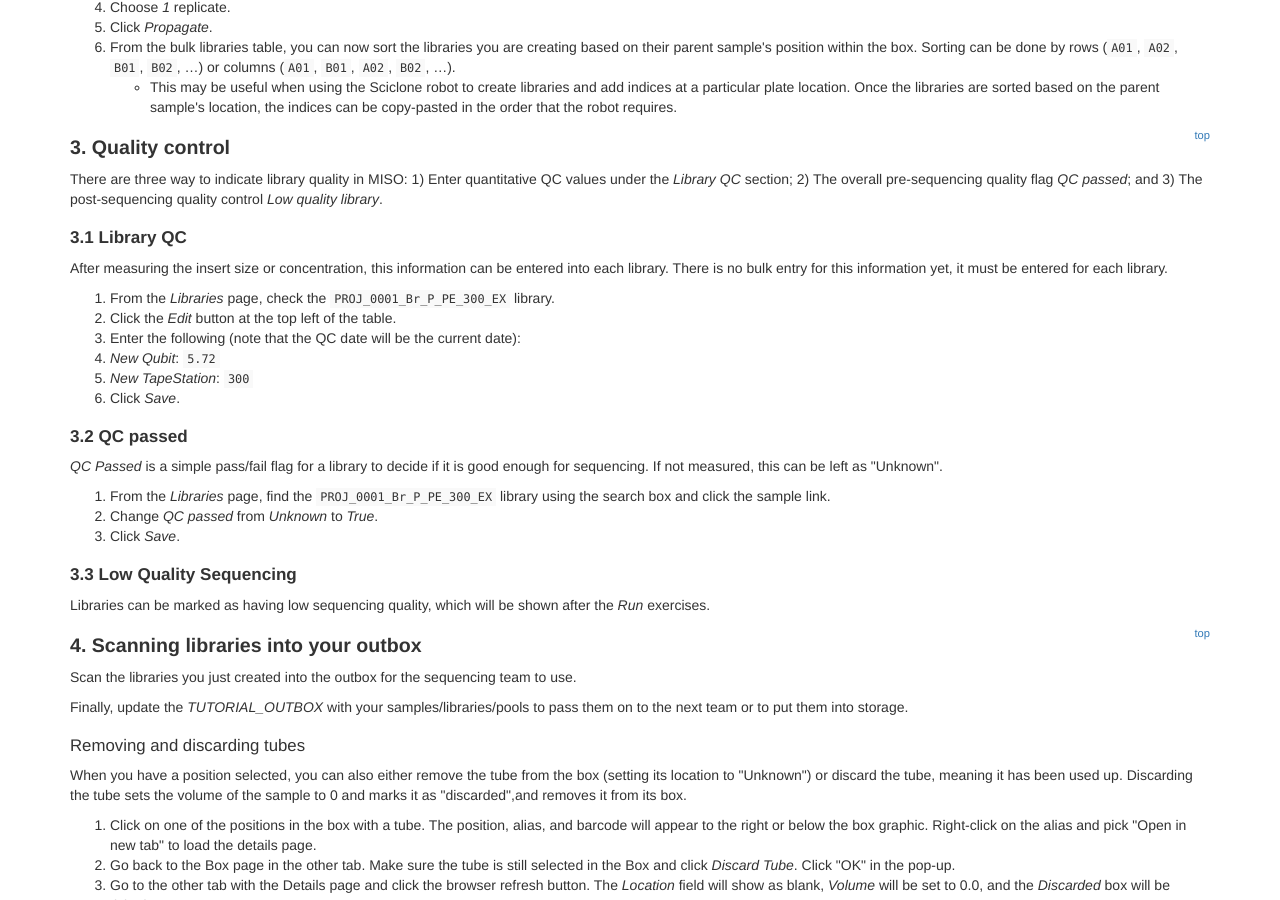
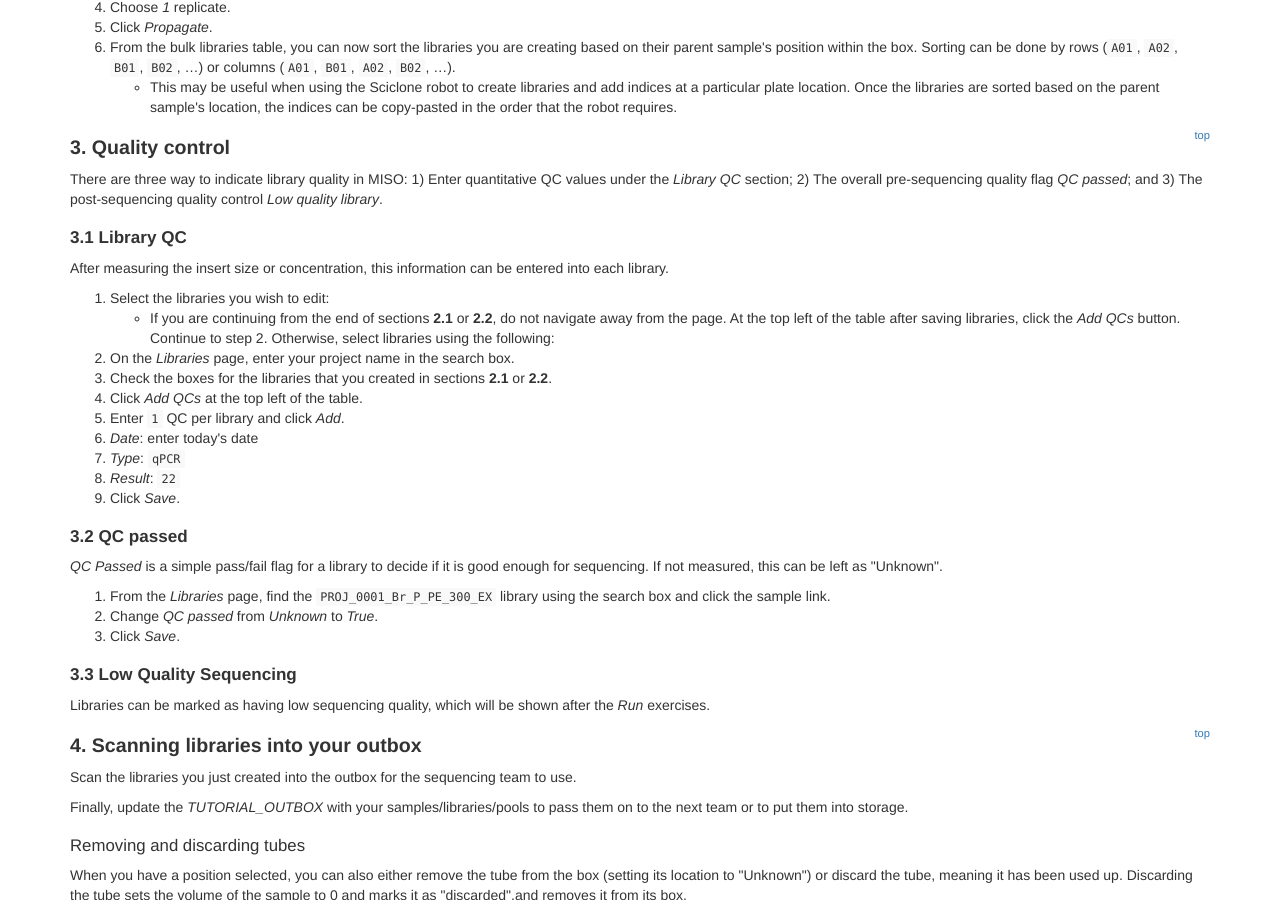
Before and after one commit to miso-lims/walkthroughs, a Jekyll site: the page built from 3-0-libraries.md, in a window 1280 px wide and 900 px high, scrolled down 3072 px. Built offline with Jekyll 4.4.1, drawn with Linux system fonts in a browser that asks for light colours; some of the changed text lies outside the part shown.

Commit message:
updates 2017-09-26 (#50)

```diff
--- a/3-0-libraries.md
+++ b/3-0-libraries.md
@@ -133,14 +133,17 @@ library_.
 
 ## 3.1 Library QC
 After measuring the insert size or concentration, this information can be
-entered into each library. There is no bulk entry for this information yet, it must
-be entered for each library.
+entered into each library.
 
-1. From the _Libraries_ page, check the `PROJ_0001_Br_P_PE_300_EX` library.
-1. Click the _Edit_ button at the top left of the table.
-1. Enter the following (note that the QC date will be the current date):
-  1. _New Qubit_: `5.72`
-  1. _New TapeStation_: `300`
+1. Select the libraries you wish to edit:
+  * If you are continuing from the end of sections **2.1** or **2.2**, do not navigate away from the page. At the top left of the table after saving libraries, click the _Add QCs_ button. Continue to step 2. Otherwise, select libraries using the following:
+  1. On the _Libraries_ page, enter your project name in the search box.
+  1. Check the boxes for the libraries that you created in sections **2.1** or **2.2**.
+  1. Click _Add QCs_ at the top left of the table.
+1. Enter `1` QC per library and click _Add_.
+1. _Date_: enter today's date
+1. _Type_: `qPCR`
+1. _Result_: `22`
 1. Click _Save_.
 
 
@@ -210,12 +213,15 @@ library dilutions in it. Every lane of sequencing contains only one pool.
 
 <img src="pics/flow-pool.svg"/>
 
+## 6.1 Bulk creating a Pool
+
 Here we will pool all of the dilutions we added previously to make a single pool
 of 4 dilutions.
 
-1. If you are still on the bulk dilutions page from section **5.1**, continue to step 2.
-    1. On the _Dilutions_ page, select the dilutions created.
-    1. From the toolbar, click _Pool Together_.
+1. Select the dilutions you wish to pool:
+  * If you are still on the bulk dilutions page from section **5.1** do not navigate away from the page. Continue to step 2. Otherwise, select dilutions using the following:
+  1. On the _Dilutions_ page, select the dilutions created.
+1. From the toolbar at the top left, click _Pool Together_.
 1. Enter the pool information:
   * _Alias_: A short description of the pool contents. Enter the project name
 followed by `_POOL` (e.g. `PROJ_POOL`)
@@ -238,8 +244,9 @@ required (on Illumina).
 
 ## 7.1 Creating an Order
 
-1. Under _Tracking_, select _Pools_.
-1. Check the pool you just created.
+1. Select the pools you wish to create orders for:
+  * If you are still on the bulk pools page from section **6.1** do not navigate away from the page. Continue to step 2. Otherwise, select pools using the following:
+  1. On the  _Pools_ page, select the pool you just created.
 1. From the toolbar, click _Create Order_:
 1. Select the instrument for sequencing: `NextSeq 550`
 1. Fill in the new order box:
```
Also changed, not shown: 2-0-samples.md (+22 -9 lines), 4-0-sequencing.md (+3 -3 lines), _includes/uorders.md (+3 -3 lines).
